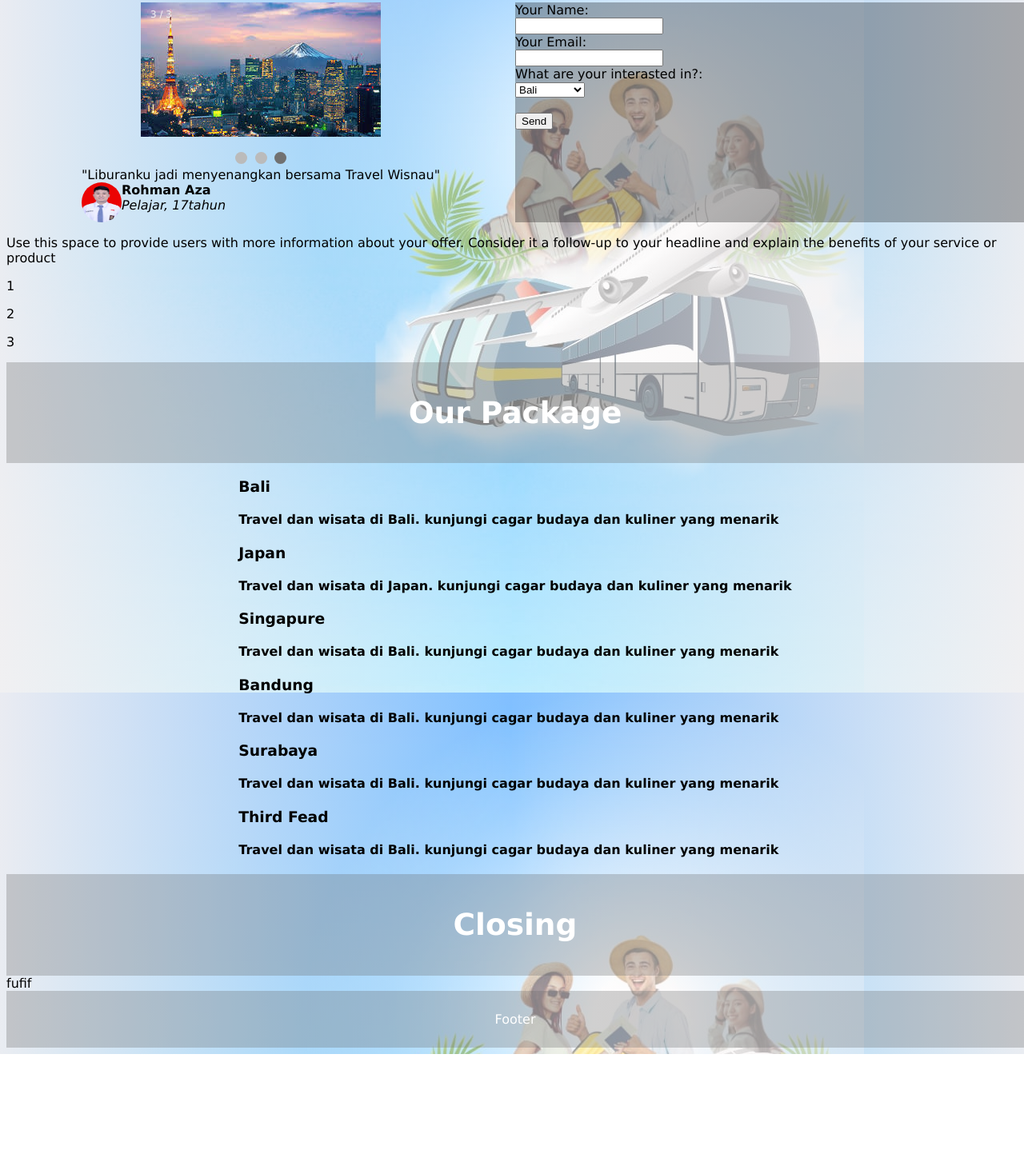
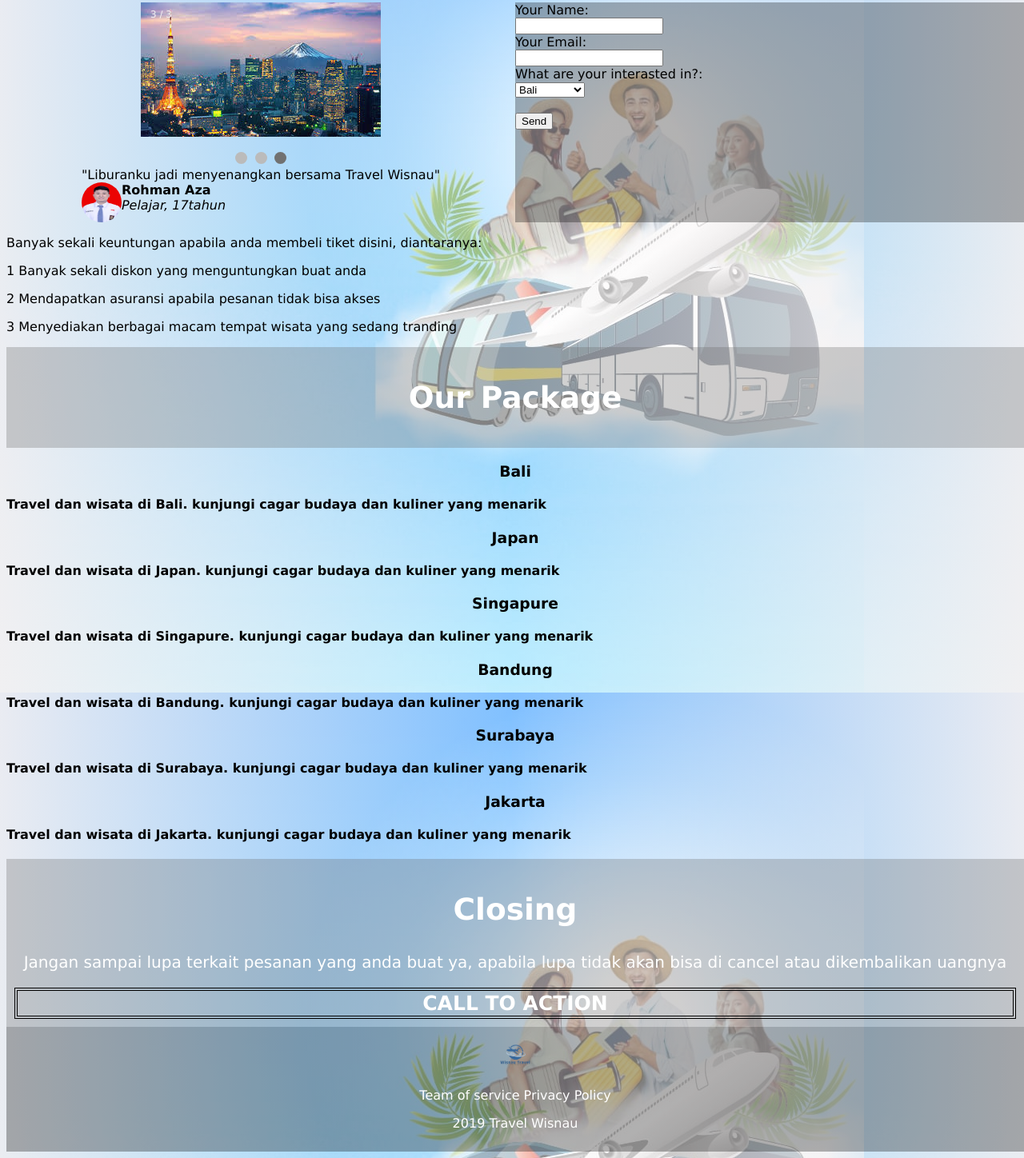
Before and after one commit to revou-fundamental-course/24-07-23-Adityawisnu07, a plain HTML site: page index.html in a window 1280 px wide. Shown: the part 214-1662 px from the top of the page at 80% size. Before the commit the page ends 1532 px from the top, so only its background shows below. Drawn offline with Linux system fonts and the light colour scheme.

Commit message:
commit ketiga

```diff
--- a/css/style.css
+++ b/css/style.css
@@ -137,8 +137,9 @@ img {vertical-align: middle;}
     display: flex;
 }
 .form {
-    background-color: rgba(9, 9, 9, 0.3);
-    background-position:left
+  background-color: rgba(9, 9, 9, 0.3);
+  background-position:left
+
 }
 #Our-Package {
     background-color: rgba(104, 102, 102, 0.3);
@@ -148,10 +149,10 @@ img {vertical-align: middle;}
     font-size: 25px;
     color: white;
 }
-#Our-PackageCity {
+#Our-PackageCity > div > h3 {
   display: flex;
-  align-self: center;
-  justify-content: space-around
+  justify-content: center;
+  align-self:flex-end
 }
 #Closing {
     background-color: rgba(104, 102, 102, 0.3);
@@ -161,11 +162,17 @@ img {vertical-align: middle;}
     font-size: 25px;
     color: white;
 }
+#Closing > div {
+  font-size: 20px;
+}
 
 
 footer{
-  background-color: rgba(104, 102, 102, 0.3);
+  background-color: rgba(0, 0, 0, 0.3);
   padding: 10px;
   text-align: center;
   color: white;
 }
+table, th {
+  border:1px solid black;
+}
--- a/index.html
+++ b/index.html
@@ -85,10 +85,10 @@
     </section>
     <script src="./js/script.js"></script>
     <section>
-        <p>Use this space to provide users with more information about your offer. Consider it a follow-up to your headline and explain the benefits of your service or product</p>
-        <p dir="auto">1</p>
-        <p dir="auto">2</p>
-        <p dir="auto">3</p>
+        <p>Banyak sekali keuntungan apabila anda membeli tiket disini, diantaranya:</p>
+        <p dir="auto">1 Banyak sekali diskon yang menguntungkan buat anda</p>
+        <p dir="auto">2 Mendapatkan asuransi apabila pesanan tidak bisa akses</p>
+        <p dir="auto">3 Menyediakan berbagai macam tempat wisata yang sedang tranding</p>
     </section>
 
    <section id="Our-Package">
@@ -101,21 +101,31 @@
             <h3>Japan</h3>
             <h4>Travel dan wisata di Japan. kunjungi cagar budaya dan kuliner yang menarik</h4>
             <h3>Singapure</h3>
-            <h4>Travel dan wisata di Bali. kunjungi cagar budaya dan kuliner yang menarik</h4>
+            <h4>Travel dan wisata di Singapure. kunjungi cagar budaya dan kuliner yang menarik</h4>
             <h3>Bandung</h3>
-            <h4>Travel dan wisata di Bali. kunjungi cagar budaya dan kuliner yang menarik</h4>
+            <h4>Travel dan wisata di Bandung. kunjungi cagar budaya dan kuliner yang menarik</h4>
             <h3>Surabaya</h3>
-            <h4>Travel dan wisata di Bali. kunjungi cagar budaya dan kuliner yang menarik</h4>
-            <h3>Third Fead</h3>
-            <h4>Travel dan wisata di Bali. kunjungi cagar budaya dan kuliner yang menarik</h4>
+            <h4>Travel dan wisata di Surabaya. kunjungi cagar budaya dan kuliner yang menarik</h4>
+            <h3>Jakarta</h3>
+            <h4>Travel dan wisata di Jakarta. kunjungi cagar budaya dan kuliner yang menarik</h4>
          </div>
    </section>
    <section id="Closing">
-            <h1>Closing</h1>
+            <h1><b>Closing</b></h1>
+            <div id="text">
+                <p>Jangan sampai lupa terkait pesanan yang anda buat ya, apabila lupa tidak akan bisa di cancel atau dikembalikan uangnya</p>
+            </div>
+             <table style="width:100%">
+                <tr>
+                    <th>CALL TO ACTION</th>
+                </tr>
+            </table>
    </section>
-   fufif
     <footer>
-        <p>Footer</p>
+        <img class="logo" src="./assets/Logo.png" alt="">
+        <br>
+        <P>Team of service  Privacy Policy</P>
+        <p>2019  Travel Wisnau</p>
 
     </footer>
 
```
Also changed, not shown: js/script.js (line endings or trailing spaces).
